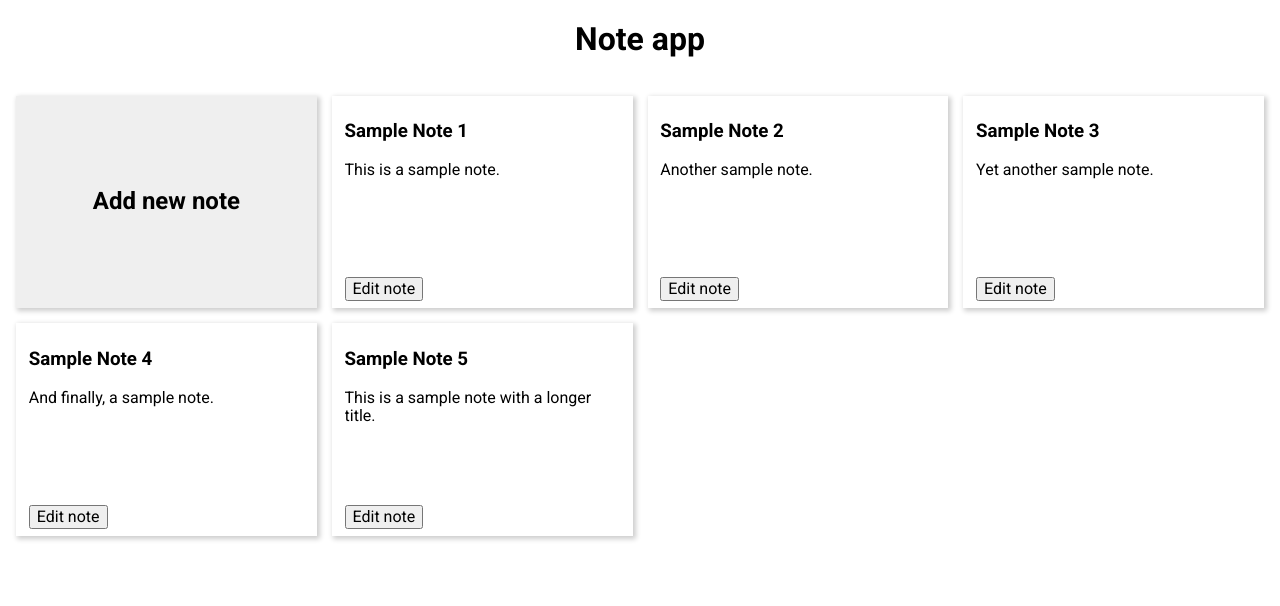
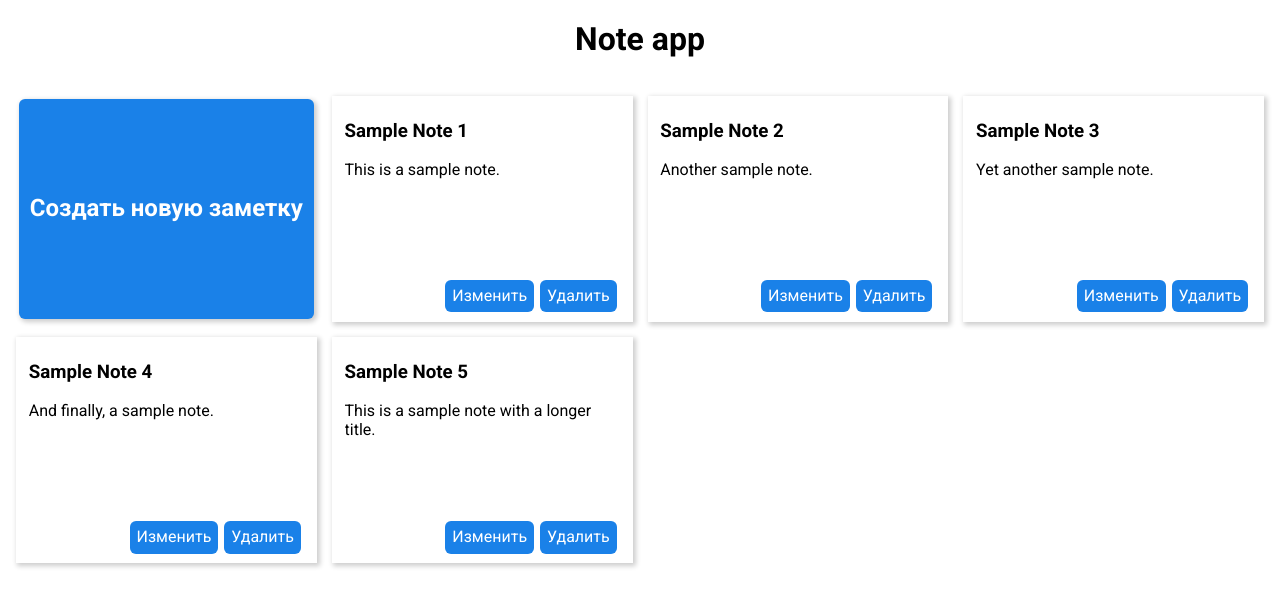
Before and after one commit to lruns/notes-app, a React (Vite) app: page / in a window 1280 px wide. Shown: the top 606 px of the page. Built offline with nearby package versions, Linux system fonts and the light colour scheme.

Commit message:
Redesign and some refactoring

```diff
--- a/src/components/UI/modal/modal.module.css
+++ b/src/components/UI/modal/modal.module.css
@@ -32,4 +32,5 @@
 
 .closeButton:hover {
     color: #3384ff;
+    background: transparent;
 }
--- a/src/components/note_container/note_container.module.css
+++ b/src/components/note_container/note_container.module.css
@@ -31,8 +31,9 @@
     min-height: 200px;
 }
 
-.editNote {
-
+.buttonContainer{
+    display: flex;
+    justify-content: flex-end;
 }
 
 @media (max-width: 1200px) {
--- a/src/components/note_container/note_container.tsx
+++ b/src/components/note_container/note_container.tsx
@@ -1,36 +1,44 @@
 import styles from "./note_container.module.css"
 import {observer} from "mobx-react-lite";
 import {useStore} from "../../store/app_store_context.ts";
-
+import {useCallback} from "react";
 
 const NoteContainer = observer(() => {
-    const {editorStore} = useStore()
+    const {noteStore, editorStore} = useStore()
 
     return (
         <div className={styles.container}>
             <button className={styles.addNewNote} onClick={() => editorStore.startNewNote()}>
-                Add new note
+                Создать новую заметку
             </button>
-            <Notes/>
+            {noteStore.notes.map(note => (
+                <NoteComponent note={note}/>
+            ))}
         </div>
     )
 });
 
-const Notes = observer(() => {
+const NoteComponent = observer(({note}) => {
     const {noteStore, editorStore} = useStore()
 
+    const removeNote = useCallback((id) => {
+        noteStore.removeNote(id);
+        editorStore.stopEdit()
+    }, [editorStore, noteStore])
+
     return (
-        <>
-            {noteStore.notes.map(note => (
-                <article className={styles.noteWrapper} key={note.id}>
-                    <h3>{note.title}</h3>
-                    <p>{note.content}</p>
-                    <button className={styles.editNote} onClick={() => editorStore.startEditNote(note)}>
-                        Edit note
-                    </button>
-                </article>
-            ))}
-        </>
+        <article className={styles.noteWrapper} key={note.id}>
+            <h3>{note.title}</h3>
+            <p>{note.content}</p>
+            <div className={styles.buttonContainer}>
+                <button onClick={() => editorStore.startEditNote(note)}>
+                    Изменить
+                </button>
+                <button onClick={() => removeNote(note.id)}>
+                    Удалить
+                </button>
+            </div>
+        </article>
     )
 });
 
--- /dev/null
+++ b/src/components/note_editor/note_editor.module.css
@@ -0,0 +1,30 @@
+.formContainer {
+    display: flex;
+    flex-direction: column;
+}
+
+label {
+    color: gray;
+    font-size: 0.8em;
+    text-transform: uppercase;
+    padding-bottom: 0.5em;
+}
+
+input {
+    width: 100%;
+    border: none;
+    border-bottom: 1px solid #000000;
+}
+
+textarea {
+    border: 1px solid rgba(255,255,255,0);
+    border-radius: 5px;
+    background: rgba(149, 149, 149, 0.09);
+    min-width: 400px;
+    min-height: 200px;
+}
+
+input:focus, textarea:focus {
+    outline: none;
+    border-color: #1a81e8;
+}
--- a/src/components/note_editor/note_editor.tsx
+++ b/src/components/note_editor/note_editor.tsx
@@ -1,8 +1,8 @@
-import NoteForm from "./note_form/note_form.tsx";
 import Modal from "../UI/modal/modal.tsx";
 import {EditorMode} from "../../store/editor_store.ts";
 import {observer} from "mobx-react-lite";
 import {useStore} from "../../store/app_store_context.ts";
+import styles from "./note_editor.module.css";
 
 const NoteEditor = observer(() => {
     const editorStore = useStore().editorStore;
@@ -15,4 +15,29 @@ const NoteEditor = observer(() => {
     );
 });
 
+const NoteForm = observer(() => {
+    const {editorStore} = useStore();
+    const note = editorStore.currentNote;
+
+    return (
+        <form className={styles.formContainer}>
+            <p>
+                <label htmlFor="name">Заголовок</label>
+                <br/>
+                <input value={note.title} onChange={e => note.title = e.target.value}
+                       type="text" placeholder="Введите заголовок"/>
+            </p>
+            <p>
+                <label htmlFor="email">Текст заметки</label>
+                <br/>
+                <textarea value={note.content} onChange={e => note.content = e.target.value}
+                          placeholder="Введите текст заметки"/>
+            </p>
+            <button onClick={() => editorStore.submit()}>
+                {editorStore.currentMode === EditorMode.CREATE ? "Создать" : "Обновить"}
+            </button>
+        </form>
+    )
+});
+
 export default NoteEditor;
--- a/src/components/note_editor/note_form/note_form.tsx
+++ /dev/null
@@ -1,26 +0,0 @@
-import {observer} from "mobx-react-lite";
-import {useStore} from "../../../store/app_store_context.ts";
-import {useCallback} from "react";
-
-const NoteForm = observer(() => {
-    const {noteStore, editorStore} = useStore();
-    const note = editorStore.currentNote;
-
-    const removeNote = useCallback(() => {
-        noteStore.removeNote(note.id);
-        editorStore.stopEdit()
-    }, [editorStore, note.id, noteStore])
-
-    return (
-        <div>
-            <input value={note.title} onChange={e => note.title = e.target.value}
-                   type="text" placeholder="Title"/>
-            <textarea value={note.content} onChange={e => note.content = e.target.value}
-                      placeholder="Content"/>
-            <button onClick={() => editorStore.submit()}>Save</button>
-            {editorStore.currentNote.id && <button onClick={() => removeNote()}>Remove</button>}
-        </div>
-    )
-});
-
-export default NoteForm
--- a/src/index.css
+++ b/src/index.css
@@ -2,6 +2,20 @@
 
 html {
     font-family: "Roboto", sans-serif;
+}
+
+button {
+    background: #1a81e8;
+    color: white;
+    padding: 7px;
+    margin: 3px;
+    border-radius: 6px;
+    border: none;
+    cursor: pointer;
+}
+
+button:hover {
+    background: #1263c3;
 }
 
 @media (max-width: 768px) {
```
Also changed, not shown: src/components/note_editor/note_form/note_form.module.css (deleted).
